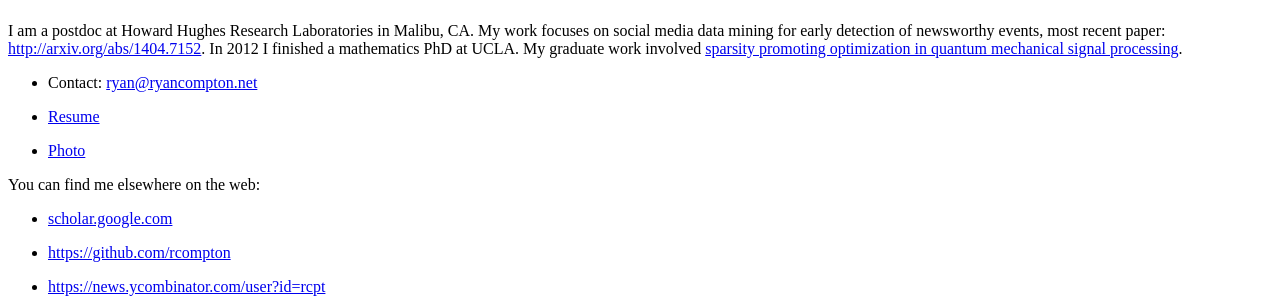
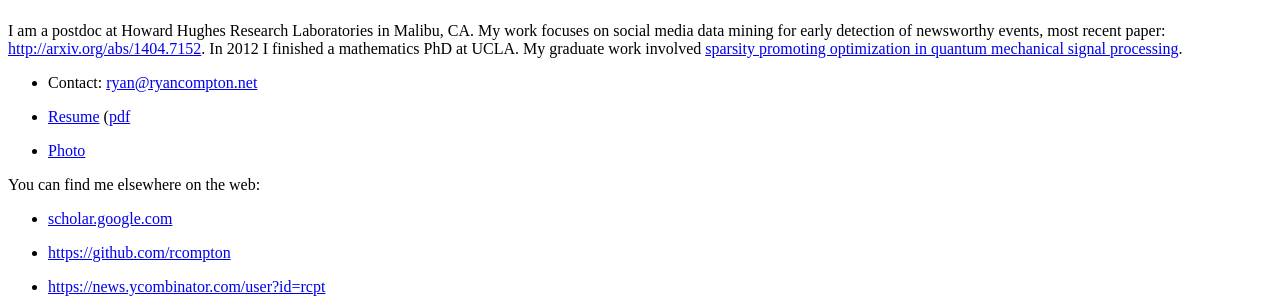
Before and after one commit to rcompton/ryancompton.net, a Jekyll site: the page built from about.md, in a window 1280 px wide. Shown: the part 242-542 px from the top of the page. Built offline with Jekyll 4.4.1, drawn with Linux system fonts in a browser that asks for light colours; nearby versions of some CDN libraries.

Commit message:
resume pdf

```diff
--- a/about.md
+++ b/about.md
@@ -10,7 +10,7 @@
 
 + Contact: <ryan@ryancompton.net>
 
-+ [Resume]({{ site.url }}/assets/resume/ryan_compton_resume.txt)
++ [Resume]({{ site.url }}/assets/resume/ryan_compton_resume.txt)  ([pdf]({{ site.url }}/assets/resume/ryan_compton_resume.pdf)
 
 + [Photo]({{ site.url }}/assets/resume/IMG_6683_small.jpg)
 
```
Also changed, not shown: 1 other file.
